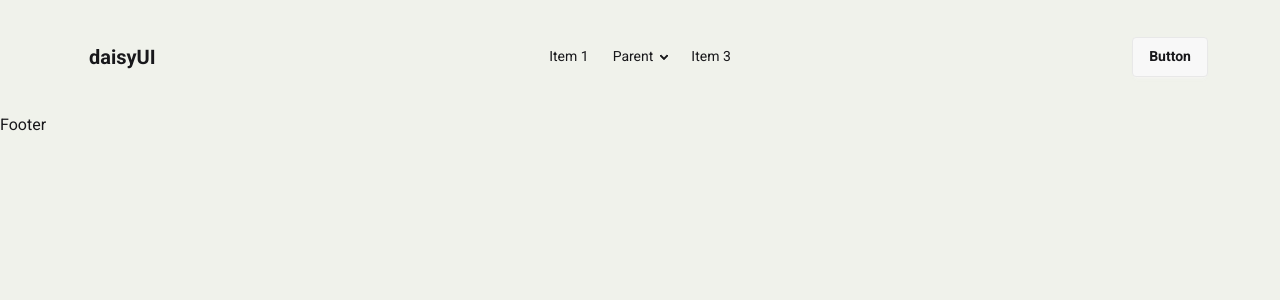
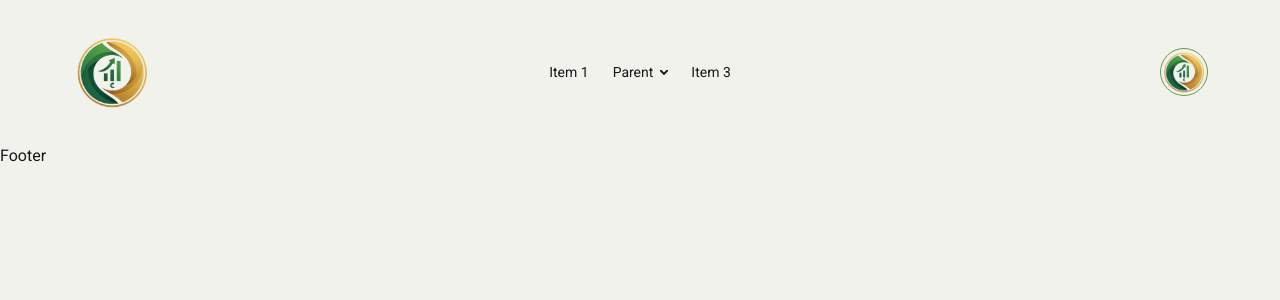
Before and after one commit to Abdurrobr34l/finease-client, a React (Vite) app: page / in a window 1280 px wide. Shown: the top 300 px of the page. Built offline with nearby package versions, Linux system fonts and the light colour scheme.

Commit message:
Few changes done in header

```diff
--- a/src/Component/Header.jsx
+++ b/src/Component/Header.jsx
@@ -1,5 +1,7 @@
 import React from "react";
 import Container from "./Container";
+import logo from "../assets/logo.png";
+import { Link } from "react-router";
 
 const Header = () => {
   return (
@@ -53,7 +55,15 @@ const Header = () => {
                 </li>
               </ul>
             </div>
-            <a className="btn btn-ghost text-xl">daisyUI</a>
+
+            {/* Logo */}
+            <Link to={"/"}>
+              <img
+                src={logo}
+                alt="It is fenease logo"
+                className="size-20 transition-transform common-hover-effect hover:scale-[103%]"
+              />
+            </Link>
           </div>
 
           {/* Navigation Menu */}
@@ -83,7 +93,21 @@ const Header = () => {
 
           {/* User Profile and Theme Toggler */}
           <div className="navbar-end">
-            <a className="btn">Button</a>
+            <button
+              // onClick={() => setOpen(!open)}
+              className="flex items-center justify-center w-12 h-12 rounded-full border border-secondary overflow-hidden"
+            >
+              {/* {user?.photoURL ? ( */}
+              <img
+                // src={user.photoURL}
+                src={logo}
+                alt="User Avatar"
+                className="w-full h-full object-cover"
+              />
+              {/* ) : ( */}
+              {/* <FaUserCircle className="text-3xl text-primary" /> */}
+              {/* )} */}
+            </button>
           </div>
         </div>
       </Container>
--- a/src/index.css
+++ b/src/index.css
@@ -16,6 +16,10 @@ h1, h2, h3, h4, h5, h6 {
 
 p {
   @apply font-medium text-secondary!
+}
+
+.common-hover-effect {
+  @apply duration-300 ease-linear
 }
 
 @plugin "daisyui" {
--- a/src/main.jsx
+++ b/src/main.jsx
@@ -1,7 +1,6 @@
 import { StrictMode } from 'react'
 import { createRoot } from 'react-dom/client'
 import './index.css'
-import App from './App.jsx'
 import { RouterProvider } from 'react-router'
 import router from './Routes/MainRoutes.jsx'
 
```
Also changed, not shown: src/assets/logo.png (added).
